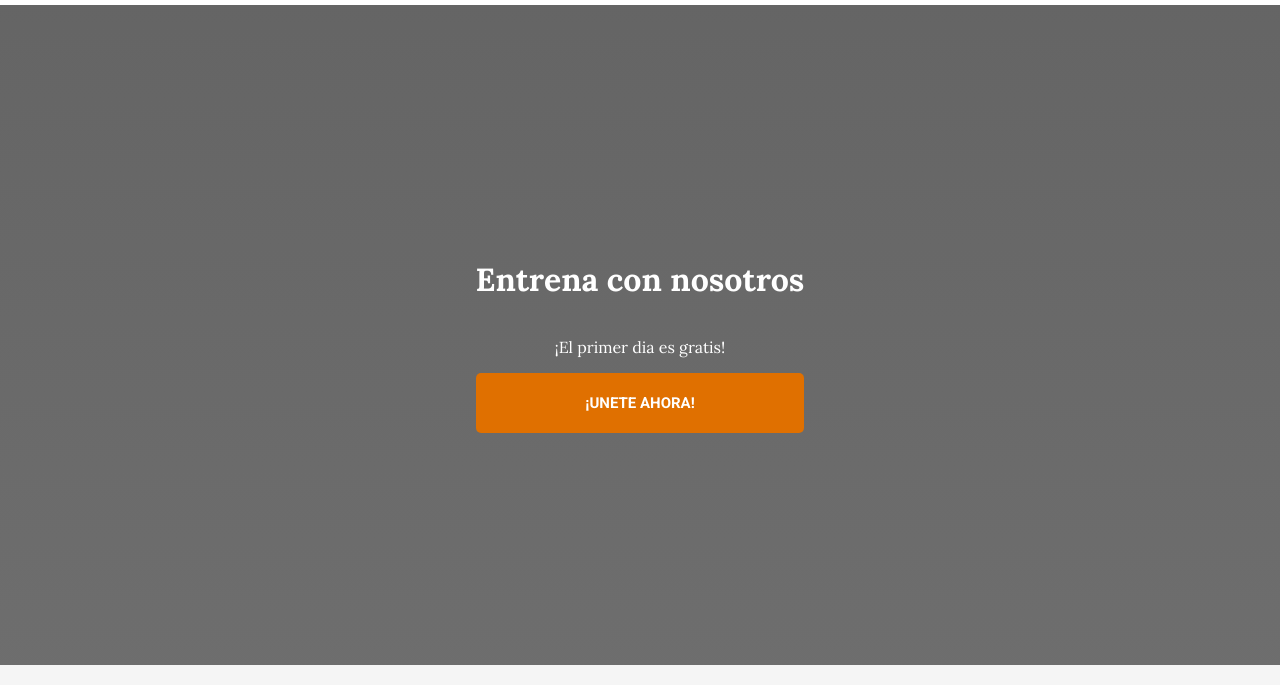
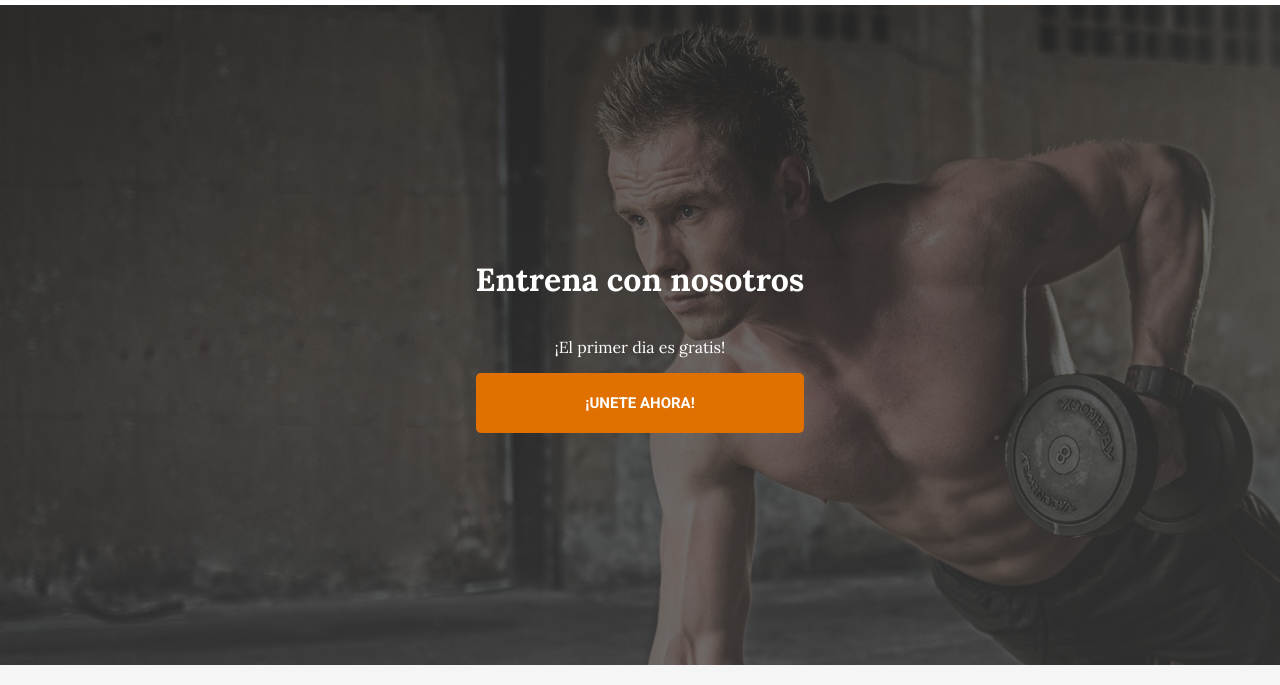
Before and after one commit to Myke003/gym_landing_page, a plain HTML site: page index.html in a window 1280 px wide. Shown: the part 115-800 px from the top of the page. Drawn offline with Linux system fonts and the light colour scheme; the site is published under a folder, as on GitHub Pages, so addresses that start at the root find nothing.

Commit message:
Update style.css

```diff
--- a/style.css
+++ b/style.css
@@ -40,7 +40,7 @@ nav{
 
 .principal_container{
     display: flex;
-    background-image: linear-gradient(rgba(49, 49, 49, 0.75), rgba(61, 61, 61, 0.75)), url(/img/background.jpg);
+    background-image: linear-gradient(rgba(49, 49, 49, 0.75), rgba(61, 61, 61, 0.75)), url(img/background.jpg);
     justify-content: center;
     align-items: center;
     width: 100%;
```
